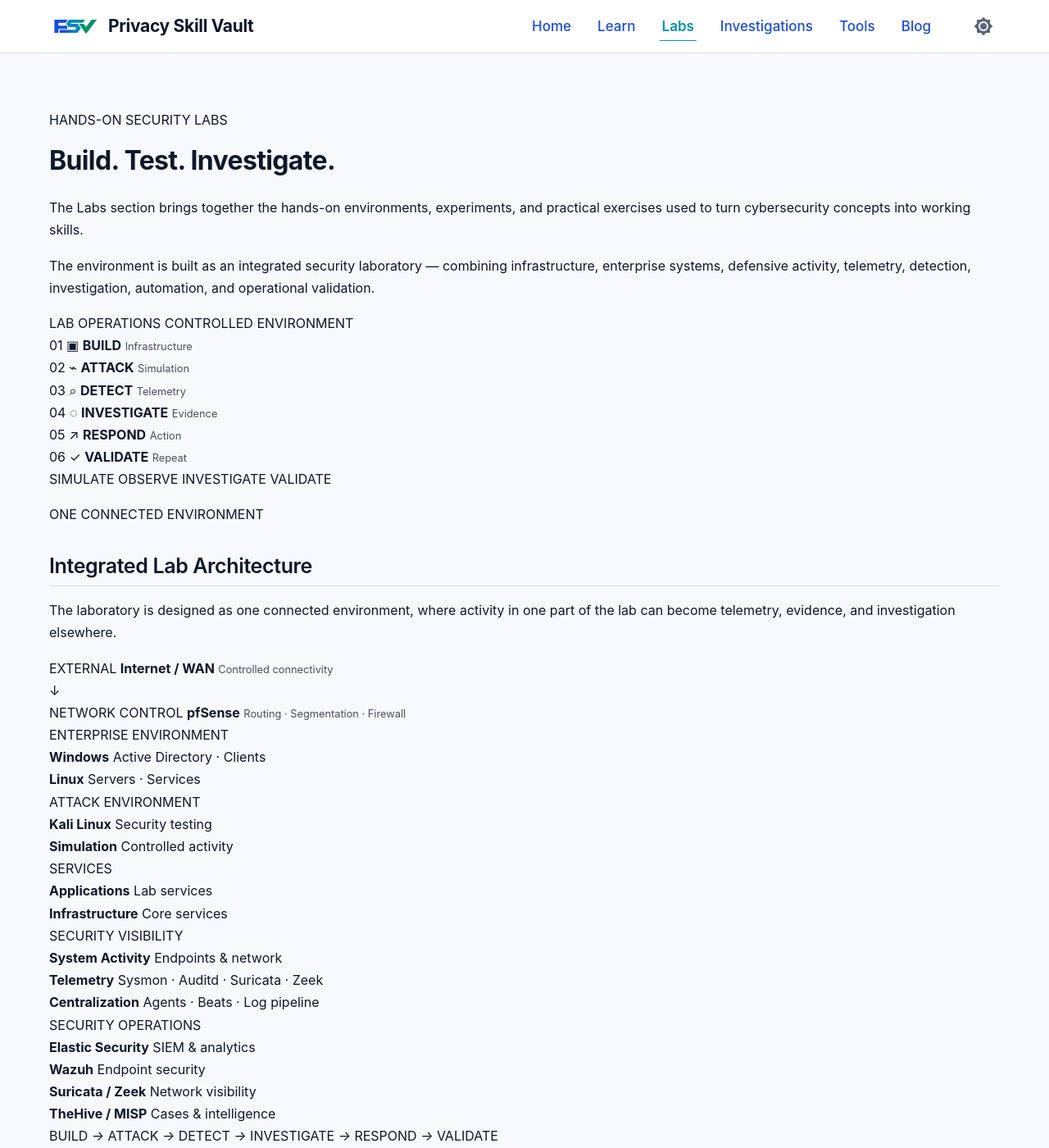
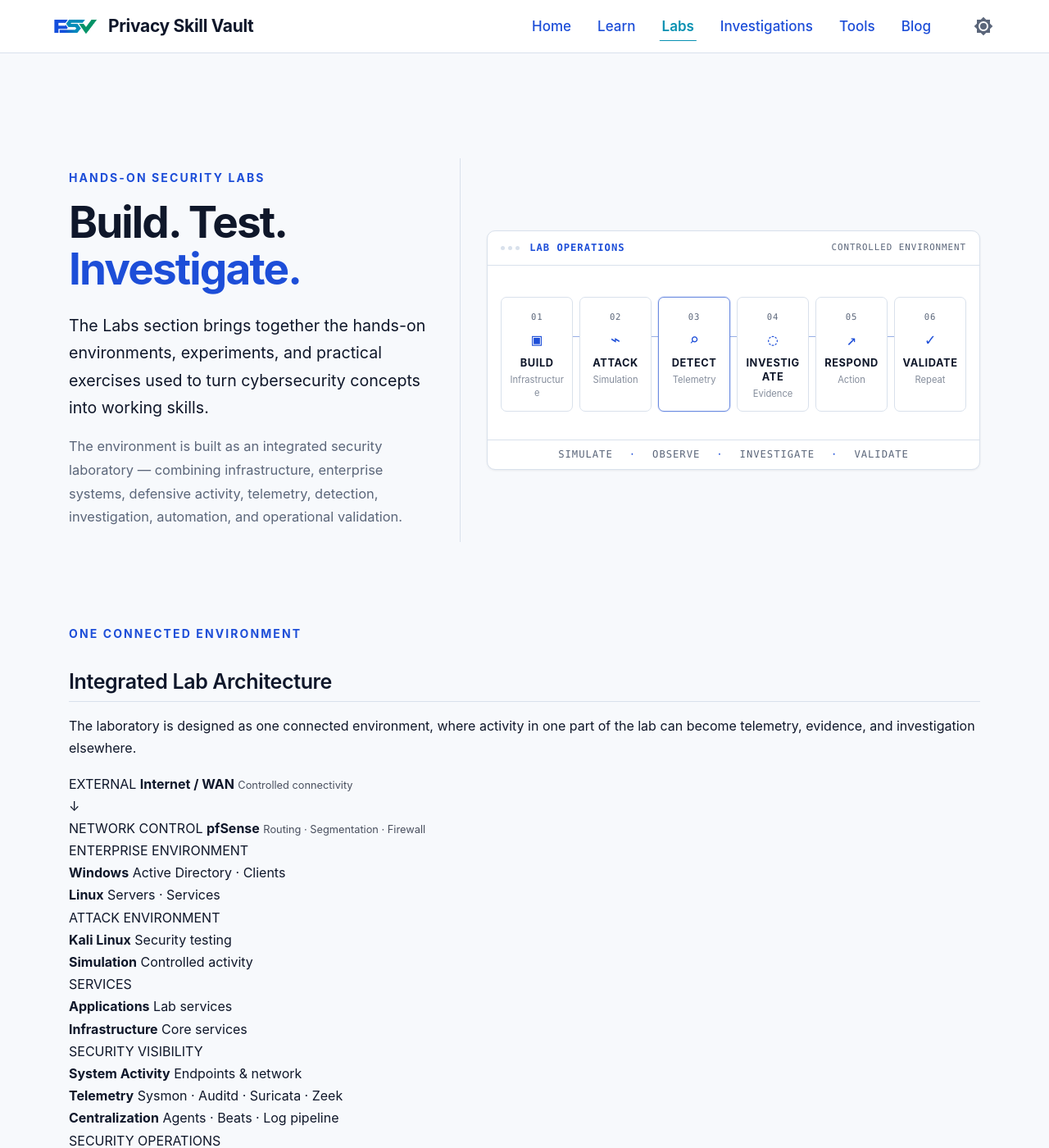
Before and after one commit to PrivacySkillVault/privacyskillvault.github.io, an MkDocs documentation site: the page built from docs/labs/index.md, in a window 1280 px wide and 1400 px high. Shown: the whole window at 82% size. Built offline with MkDocs 1.6.1 and Material for MkDocs 9.7.7, drawn with Linux system fonts in a browser that asks for light colours.

Commit message:
Style Labs Lab Operations hero visual

```diff
--- a/docs/stylesheets/extra.css
+++ b/docs/stylesheets/extra.css
@@ -3231,3 +3231,288 @@
 
 
 /* END PSV LEARN PAGE */
+
+
+
+/* ==========================================================================
+   PSV LABS — HERO / LAB OPERATIONS VISUAL
+   Scoped to the Labs page. Keeps the existing global blue tokens unchanged.
+   ========================================================================== */
+
+.psv-labs-page {
+  width: min(1180px, calc(100% - 48px));
+  margin: 0 auto;
+}
+
+.psv-labs-hero {
+  display: grid;
+  grid-template-columns: minmax(0, 0.82fr) minmax(520px, 1.18fr);
+  gap: 36px;
+  align-items: stretch;
+  padding: 76px 0 88px;
+}
+
+.psv-labs-hero__main {
+  align-self: center;
+  max-width: 620px;
+}
+
+.psv-labs-eyebrow,
+.psv-labs-label {
+  color: var(--psv-primary);
+  font-size: .70rem;
+  line-height: 1.4;
+  font-weight: 700;
+  letter-spacing: .15em;
+  text-transform: uppercase;
+}
+
+.psv-labs-hero__main h1 {
+  margin: 0 0 24px;
+  color: var(--psv-text);
+  font-size: 2.65rem;
+  line-height: 1.08;
+  font-weight: 700;
+  letter-spacing: -.035em;
+}
+
+.psv-labs-heading-accent {
+  color: var(--psv-primary);
+}
+
+.psv-labs-hero__lead {
+  max-width: 610px;
+  margin: 0 0 18px;
+  color: var(--psv-text);
+  font-size: .98rem;
+  line-height: 1.7;
+}
+
+.psv-labs-hero__support {
+  max-width: 600px;
+  margin: 0;
+  color: var(--psv-text-muted);
+  font-size: .82rem;
+  line-height: 1.75;
+}
+
+.psv-labs-hero__visual {
+  min-width: 0;
+  display: flex;
+  align-items: center;
+  padding-left: 32px;
+  border-left: 1px solid var(--psv-border);
+}
+
+.psv-labs-ops-console {
+  width: 100%;
+  overflow: hidden;
+  border: 1px solid var(--psv-border);
+  border-radius: 10px;
+  background: var(--psv-surface);
+  box-shadow: var(--psv-shadow);
+}
+
+.psv-labs-ops-console__top,
+.psv-labs-ops-console__footer {
+  display: flex;
+  align-items: center;
+  gap: 12px;
+  min-height: 42px;
+  padding: 0 16px;
+  border-bottom: 1px solid var(--psv-border);
+  font-family: var(--psv-font-mono);
+  font-size: .61rem;
+  letter-spacing: .08em;
+}
+
+.psv-labs-ops-console__title {
+  color: var(--psv-primary);
+  font-weight: 700;
+}
+
+.psv-labs-ops-console__status {
+  margin-left: auto;
+  color: var(--psv-text-muted);
+  font-size: .54rem;
+}
+
+.psv-labs-ops-dots {
+  display: inline-flex;
+  gap: 4px;
+}
+
+.psv-labs-ops-dots i {
+  width: 5px;
+  height: 5px;
+  border-radius: 50%;
+  background: var(--psv-border);
+}
+
+.psv-labs-ops-console__body {
+  position: relative;
+  display: grid;
+  grid-template-columns: repeat(6, minmax(0, 1fr));
+  gap: 8px;
+  padding: 38px 16px 34px;
+}
+
+.psv-labs-ops-track {
+  position: absolute;
+  left: 9%;
+  right: 9%;
+  top: 86px;
+  height: 1px;
+  background: color-mix(in srgb, var(--psv-primary) 35%, var(--psv-border));
+}
+
+.psv-labs-ops-track::after {
+  content: "→";
+  position: absolute;
+  right: -4px;
+  top: -9px;
+  color: var(--psv-primary);
+  font-size: .8rem;
+}
+
+.psv-labs-ops-step {
+  position: relative;
+  z-index: 1;
+  min-width: 0;
+  padding: 14px 9px 12px;
+  border: 1px solid var(--psv-border);
+  border-radius: 7px;
+  background: var(--psv-surface);
+  text-align: center;
+}
+
+.psv-labs-ops-step--active {
+  border-color: color-mix(in srgb, var(--psv-primary) 58%, var(--psv-border));
+  box-shadow: 0 0 0 1px color-mix(in srgb, var(--psv-primary) 12%, transparent);
+}
+
+.psv-labs-ops-step__num,
+.psv-labs-ops-step__icon,
+.psv-labs-ops-step strong,
+.psv-labs-ops-step small {
+  display: block;
+}
+
+.psv-labs-ops-step__num {
+  margin-bottom: 9px;
+  color: var(--psv-text-muted);
+  font-family: var(--psv-font-mono);
+  font-size: .53rem;
+  letter-spacing: .08em;
+}
+
+.psv-labs-ops-step__icon {
+  margin-bottom: 10px;
+  color: var(--psv-primary);
+  font-family: var(--psv-font-mono);
+  font-size: 1rem;
+  line-height: 1;
+}
+
+.psv-labs-ops-step strong {
+  overflow-wrap: anywhere;
+  color: var(--psv-text);
+  font-size: .64rem;
+  line-height: 1.35;
+  letter-spacing: .045em;
+}
+
+.psv-labs-ops-step small {
+  margin-top: 5px;
+  color: var(--psv-text-muted);
+  font-size: .56rem;
+  line-height: 1.4;
+}
+
+.psv-labs-ops-console__footer {
+  justify-content: center;
+  gap: 20px;
+  min-height: 36px;
+  border-top: 1px solid var(--psv-border);
+  border-bottom: 0;
+  color: var(--psv-text-muted);
+}
+
+.psv-labs-ops-console__footer span:not(:last-child)::after {
+  content: "·";
+  margin-left: 20px;
+  color: var(--psv-primary);
+}
+
+@media (max-width: 1050px) {
+  .psv-labs-hero {
+    grid-template-columns: 1fr;
+  }
+
+  .psv-labs-hero__main {
+    max-width: 760px;
+  }
+
+  .psv-labs-hero__visual {
+    padding: 32px 0 0;
+    border-top: 1px solid var(--psv-border);
+    border-left: 0;
+  }
+}
+
+@media (max-width: 700px) {
+  .psv-labs-page {
+    width: min(100% - 32px, 1180px);
+  }
+
+  .psv-labs-hero {
+    padding: 58px 0 70px;
+    gap: 38px;
+  }
+
+  .psv-labs-hero__main h1 {
+    font-size: 2.05rem;
+  }
+
+  .psv-labs-ops-console__body {
+    grid-template-columns: repeat(3, minmax(0, 1fr));
+  }
+
+  .psv-labs-ops-track {
+    display: none;
+  }
+
+  .psv-labs-ops-console__footer {
+    flex-wrap: wrap;
+    height: auto;
+    padding: 10px 14px;
+    gap: 8px 14px;
+  }
+
+  .psv-labs-ops-console__footer span:not(:last-child)::after {
+    margin-left: 14px;
+  }
+}
+
+@media (max-width: 430px) {
+  .psv-labs-ops-console__top {
+    padding: 0 12px;
+  }
+
+  .psv-labs-ops-console__status {
+    display: none;
+  }
+
+  .psv-labs-ops-console__body {
+    padding: 24px 10px;
+    gap: 6px;
+  }
+
+  .psv-labs-ops-step {
+    padding: 12px 5px 10px;
+  }
+
+  .psv-labs-ops-console__footer {
+    justify-content: flex-start;
+  }
+}
```
